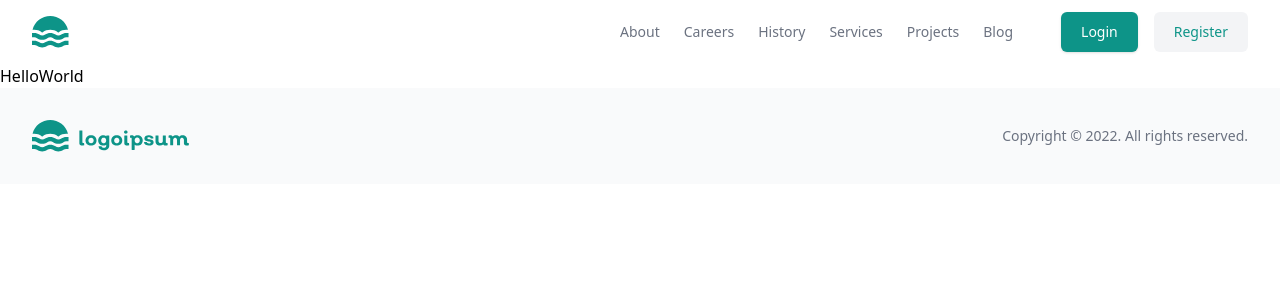
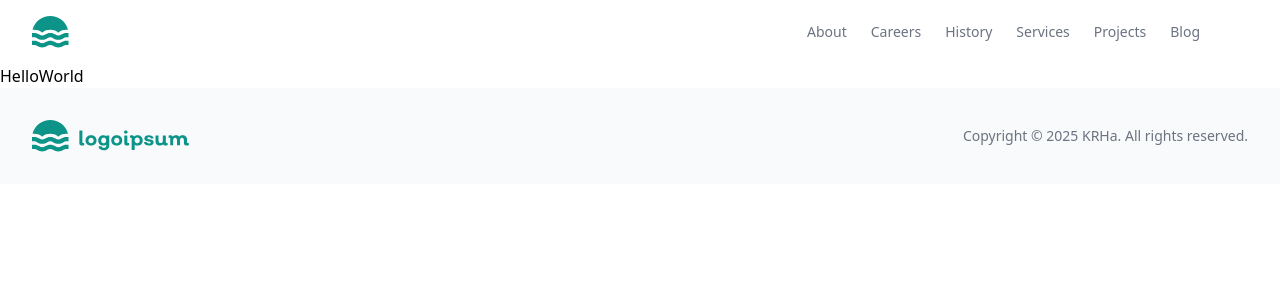
Before and after one commit to KRHa0024/krha.home, a Nuxt app: page / in a window 1280 px wide. Shown: the top 300 px of the page. Built offline with nearby package versions, Linux system fonts and the light colour scheme.

Commit message:
🔥 不要な要素の削除

```diff
--- a/components/Footer.vue
+++ b/components/Footer.vue
@@ -53,7 +53,7 @@
         </div>
 
         <p class="mt-4 text-center text-sm text-gray-500 lg:mt-0 lg:text-right">
-          Copyright &copy; 2022. All rights reserved.
+          Copyright &copy; 2025 KRHa. All rights reserved.
         </p>
       </div>
     </div>
--- a/components/Header.vue
+++ b/components/Header.vue
@@ -79,24 +79,6 @@
           </nav>
 
           <div class="flex items-center gap-4">
-            <div class="sm:flex sm:gap-4">
-              <a
-                class="rounded-md bg-teal-600 px-5 py-2.5 text-sm font-medium text-white shadow"
-                href="#"
-              >
-                Login
-              </a>
-
-              <div class="hidden sm:flex">
-                <a
-                  class="rounded-md bg-gray-100 px-5 py-2.5 text-sm font-medium text-teal-600"
-                  href="#"
-                >
-                  Register
-                </a>
-              </div>
-            </div>
-
             <div class="block md:hidden">
               <button
                 class="rounded bg-gray-100 p-2 text-gray-600 transition hover:text-gray-600/75"
```
